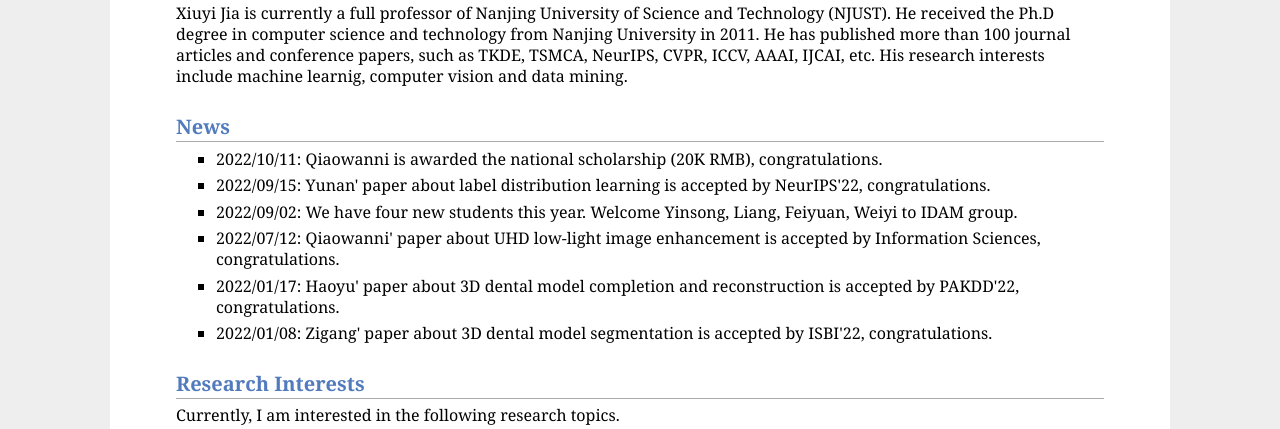
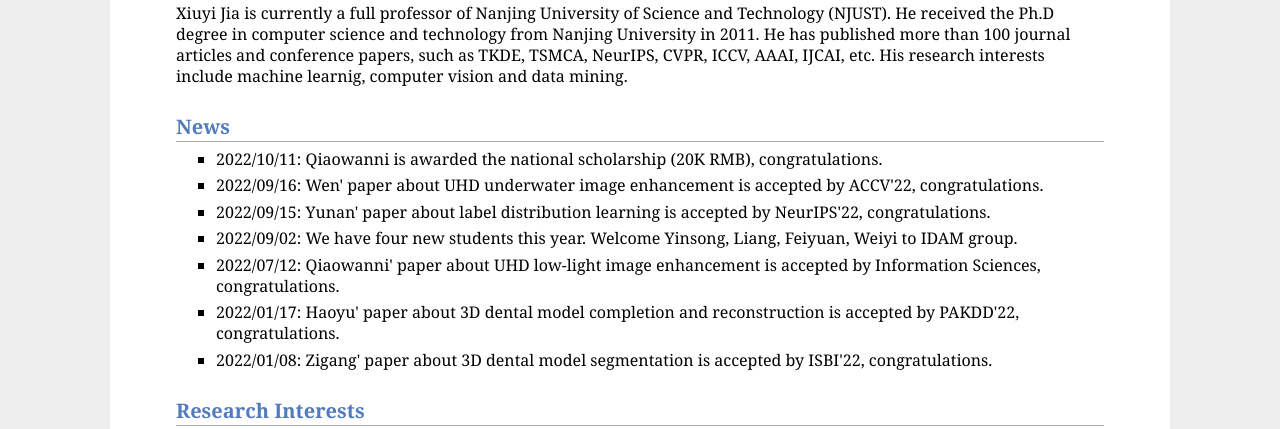
Before and after one commit to xiuyijia/xiuyijia.github.io, a plain HTML site: page index.html in a window 1280 px wide. Shown: the part 337-766 px from the top of the page. Drawn offline with Linux system fonts and the light colour scheme.

Commit message:
Add files via upload

```diff
--- a/index.html
+++ b/index.html
@@ -36,6 +36,10 @@ Email: jiaxy@njust.edu.cn <br />
 <ul>
 <li><p>
 		2022/10/11: Qiaowanni is awarded the national scholarship (20K RMB), congratulations.
+	</p>
+</li>
+<li><p>
+		2022/09/16: Wen' paper about UHD underwater image enhancement is accepted by ACCV'22, congratulations.
 	</p>
 </li>
 <li><p>
```
Also changed, not shown: publication.html (+1 -0 lines).
